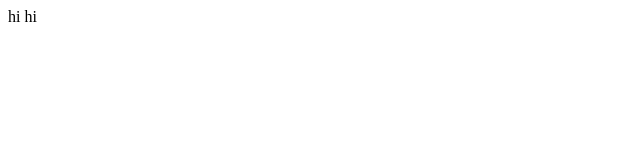
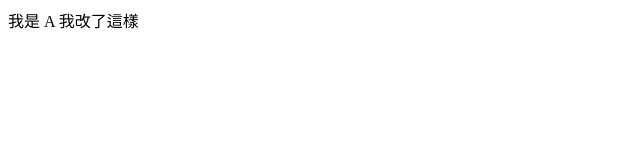
Before and after one commit to zhanjian0217/mac_http, a plain HTML site: page index.html in a window 1280 px wide. Shown: the whole page, without its empty margins (0-640 px from the left). Drawn offline with Linux system fonts and the light colour scheme.

Commit message:
Update index.html

```diff
--- a/index.html
+++ b/index.html
@@ -7,7 +7,7 @@
 </head>
 <body>
 
-  <nav>hi hi</nav>
+  <nav>我是 A 我改了這樣</nav>
 
 </body>
 </html>
```
